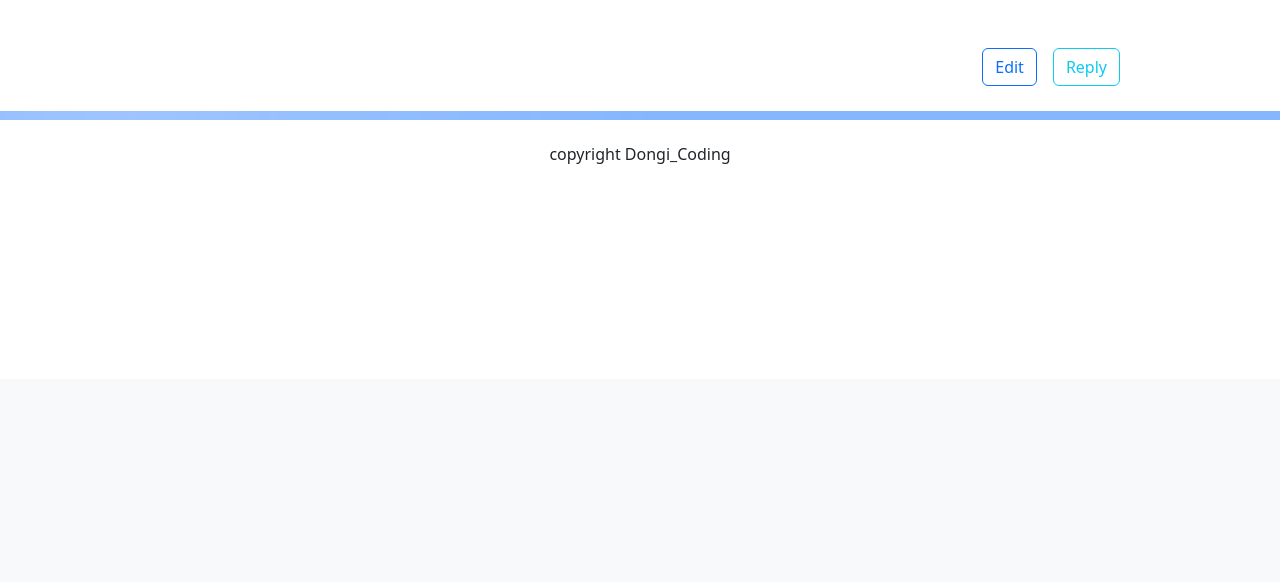
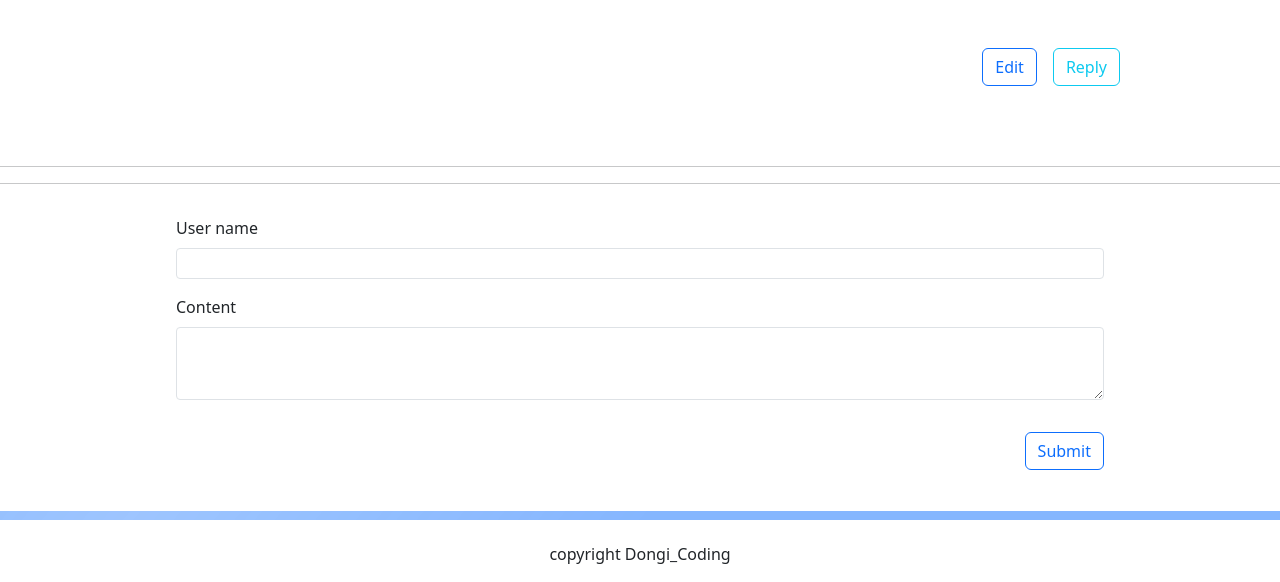
Before and after one commit to DongiCoding/DongiBoards, a Spring app: page /board/viewBoard in a window 1280 px wide. Shown: the part 421-1003 px from the top of the page. Before the commit the page ends 585 px from the top, so only its background shows below. Run offline with Thymeleaf, Linux system fonts and the light colour scheme; the template is opened without the code that fills it, so the values that code supplies are empty; some libraries are stand-ins or nearby versions.

Commit message:
댓글 등록 완료, 각 댓글에 드롭다운 메뉴 만들기 완료 2023/02/14 17:47

```diff
--- a/boards/src/main/java/com/dongi/boards/dto/CmmntDTO.java
+++ b/boards/src/main/java/com/dongi/boards/dto/CmmntDTO.java
@@ -13,7 +13,7 @@ import lombok.NoArgsConstructor;
 @Builder
 public class CmmntDTO {
 	private int cmmntId;
-	private int brdId;
+	private int brdNm;
 	private String cmmntWrtr;
 	private String cmmntCntnt;
 
--- a/boards/src/main/resources/static/css/style.css
+++ b/boards/src/main/resources/static/css/style.css
@@ -28,3 +28,8 @@
 .rplyPng {
 	width: 25px;
 }
+
+.card-header {
+	font-weight: bold;
+	font-size: 1.25em;
+}
--- a/boards/src/main/resources/templates/fragments/commentInsert.html
+++ b/boards/src/main/resources/templates/fragments/commentInsert.html
@@ -1,5 +1,27 @@
 <html lang="en" xmlns:th="http://www.thymeleaf.org">
 	<div th:fragment="commentInsert">
-
+		<!-- 댓글 작성 폼-->
+		<div class="w-75 p-3 d-flex" id="table_wrapper">
+			<div class="card-body">
+				<form id="cmmntFrm">
+					<!-- 유저 이름 -->
+					<div class="mb-3">
+						<label class="form-label">User name</label>
+						<input class="form-control form-control-sm" id="cmmntWrtr" name="cmmntWrtr">
+					</div>
+					<!--댓글 본문 -->
+					<div class="mb-3">
+						<label class="form-label">Content</label>
+						<textarea class="form-control form-control-sm" rows="3" id="cmmntCntnt" name="cmmntCntnt"></textarea>
+					</div>
+					<!-- brdNm -->
+					<input type="hidden" th:value="${brd.brdNm}" id="brdNm" name="brdNm">
+				</form>
+				<!-- 전송 버튼 -->
+				<div class="w-100 pt-3 pb-3 d-flex justify-content-end" id="write_btn_wrapper">
+					<button type="button" class="btn btn-outline-primary" id="cmmntSbmtBtn">Submit</button>
+				</div>
+			</div>
+		</div>
 	</div>
 </html>
--- a/boards/src/main/resources/templates/fragments/commentList.html
+++ b/boards/src/main/resources/templates/fragments/commentList.html
@@ -1,5 +1,28 @@
 <html lang="en" xmlns:th="http://www.thymeleaf.org">
+	<!-- 댓글 리스트 -->
 	<div th:fragment="commentList">
-
+		<th:block th:each="cmmnt : ${cmmntList}">
+			<div class="w-75 p-3" id="table_wrapper">
+				<div class="card">
+				  <div class="card-header" style="display: inline-block;">
+					<div th:text="${cmmnt.cmmntWrtr}" style="width: 610px; float: left;"></div>
+					<div class="dropdown">
+					  <a class="icon" href="#" role="button" data-bs-toggle="dropdown" aria-expanded="false">
+					    <i class="bi bi-three-dots-vertical" style="color:darkgrey"></i>
+					  </a>
+					  <ul class="dropdown-menu">
+					    <li><a class="dropdown-item" href="#">Edit</a></li>
+					    <li><a class="dropdown-item" href="#">Delete</a></li>
+					  </ul>
+					</div>
+				  </div>
+				  <div class="card-body">
+				    <p class="card-text" th:text="${cmmnt.cmmntCntnt}"></p>
+				  </div>
+				  <input type="hidden" th:value="${cmmnt.cmmntId}">
+				</div>
+			</div>
+		</th:block>
+		<hr>
 	</div>
 </html>
--- a/boards/src/main/resources/templates/fragments/config.html
+++ b/boards/src/main/resources/templates/fragments/config.html
@@ -28,11 +28,14 @@
 		      th:href="@{https://cdn.jsdelivr.net/npm/bootstrap@5.3.0-alpha1/dist/css/bootstrap.min.css}"
 		      rel="stylesheet"
 		      integrity="sha384-GLhlTQ8iRABdZLl6O3oVMWSktQOp6b7In1Zl3/Jr59b6EGGoI1aFkw7cmDA6j6gD"
-		      crossorigin="anonymous">
+		      crossorigin="anonymous"/>
 
 		  <!-- bootstrap js 링크-->
-		  <script th:src="@{https://cdn.jsdelivr.net/npm/bootstrap@5.3.0-alpha1/dist/js/bootstrap.bundle.min.js}"
-		  integrity="sha384-w76AqPfDkMBDXo30jS1Sgez6pr3x5MlQ1ZAGC+nuZB+EYdgRZgiwxhTBTkF7CXvN"
-		  crossorigin="anonymous"></script>
+		  <script th:src="@{https://cdn.jsdelivr.net/npm/@popperjs/core@2.11.6/dist/umd/popper.min.js}" integrity="sha384-oBqDVmMz9ATKxIep9tiCxS/Z9fNfEXiDAYTujMAeBAsjFuCZSmKbSSUnQlmh/jp3" crossorigin="anonymous"></script>
+          <script th:src="@{https://cdn.jsdelivr.net/npm/bootstrap@5.3.0-alpha1/dist/js/bootstrap.min.js}" integrity="sha384-mQ93GR66B00ZXjt0YO5KlohRA5SY2XofN4zfuZxLkoj1gXtW8ANNCe9d5Y3eG5eD" crossorigin="anonymous"></script>
+
+
+		  <!-- bootstrap icon 링크 -->
+		  <link rel="stylesheet" th:href="@{https://cdn.jsdelivr.net/npm/bootstrap-icons@1.7.1/font/bootstrap-icons.css}"/>
 
 	  </head>
```
Also changed, not shown: boards/src/main/java/com/dongi/boards/controller/BrdController.java (+9 -2 lines), boards/src/main/java/com/dongi/boards/controller/CmmntController.java (+2 -11 lines), boards/src/main/java/com/dongi/boards/entity/Cmmnt.java (+8 -0 lines), boards/src/main/java/com/dongi/boards/entity/CmmntId.java (added, +15 -0 lines), boards/src/main/resources/templates/board/viewBoard.html (+41 -0 lines).
